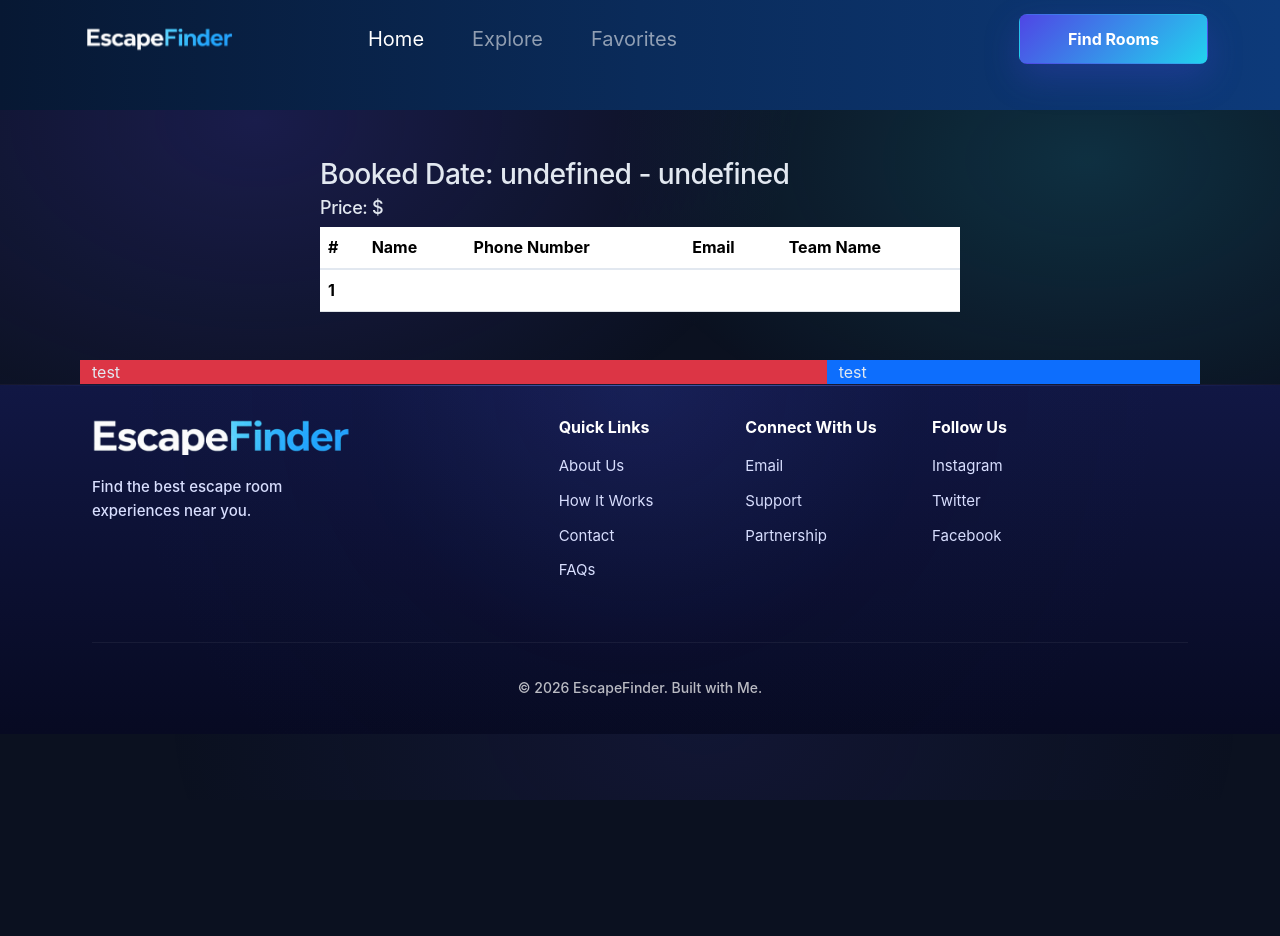
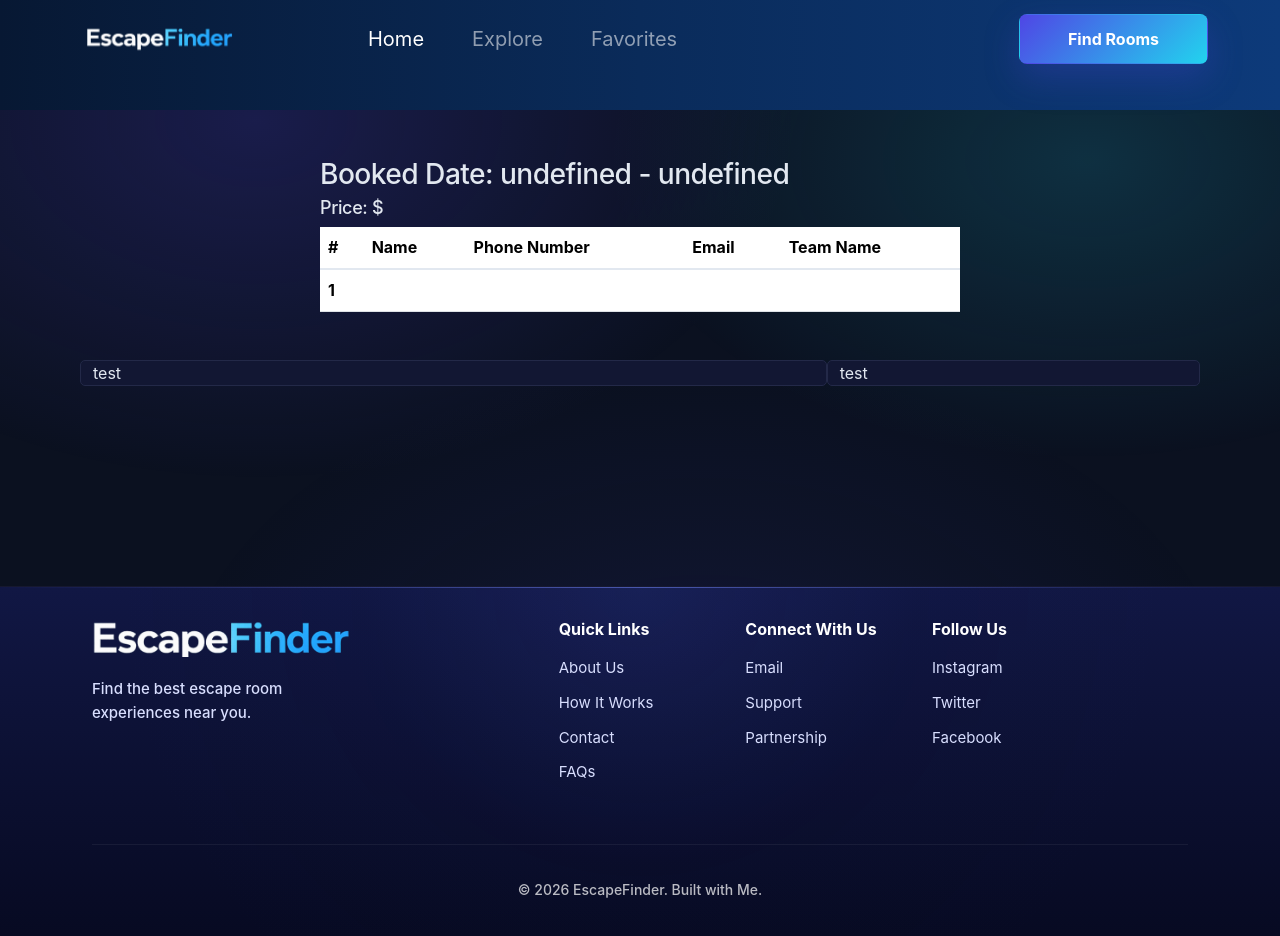
Before and after one commit to kiumars609/escape-finder, a React (Vite) app: page /payment in a window 1280 px wide. Before the commit the page ends 800 px from the top, so only its background shows below. Built offline with nearby package versions, Linux system fonts and the light colour scheme.

Commit message:
Fix Payment Component

```diff
--- a/src/Pages/Payment/Payment.jsx
+++ b/src/Pages/Payment/Payment.jsx
@@ -34,14 +34,12 @@ export default function Payment() {
           </table>
         </section>
 
-        <div className="container bg-warning">
+        <div className="container payment-info">
           <div className="row">
-            <div className="col-md-8 col-10 bg-danger">test</div>
-            <div className="col-md-4 col-2 bg-primary">test</div>
+            <div className="col-md-8 col-10 user-info">test</div>
+            <div className="col-md-4 col-2 room-info">test</div>
           </div>
         </div>
-
-
       </Layout>
     </>
   );
--- a/src/Pages/Room/style.css
+++ b/src/Pages/Room/style.css
@@ -568,5 +568,17 @@ textarea {
   margin-top: 6px;
 }
 
+/* Payment */
+.payment-info .user-info {
+  background-color: #121733;
+  border-radius: 5px;
+  border: solid 1px #232948;
+  margin-bottom: 200px;
+}
 
-/* Payment */
+.payment-info .room-info {
+  background-color: #121733;
+  border-radius: 5px;
+  border: solid 1px #232948;
+  margin-bottom: 200px;
+}
```
